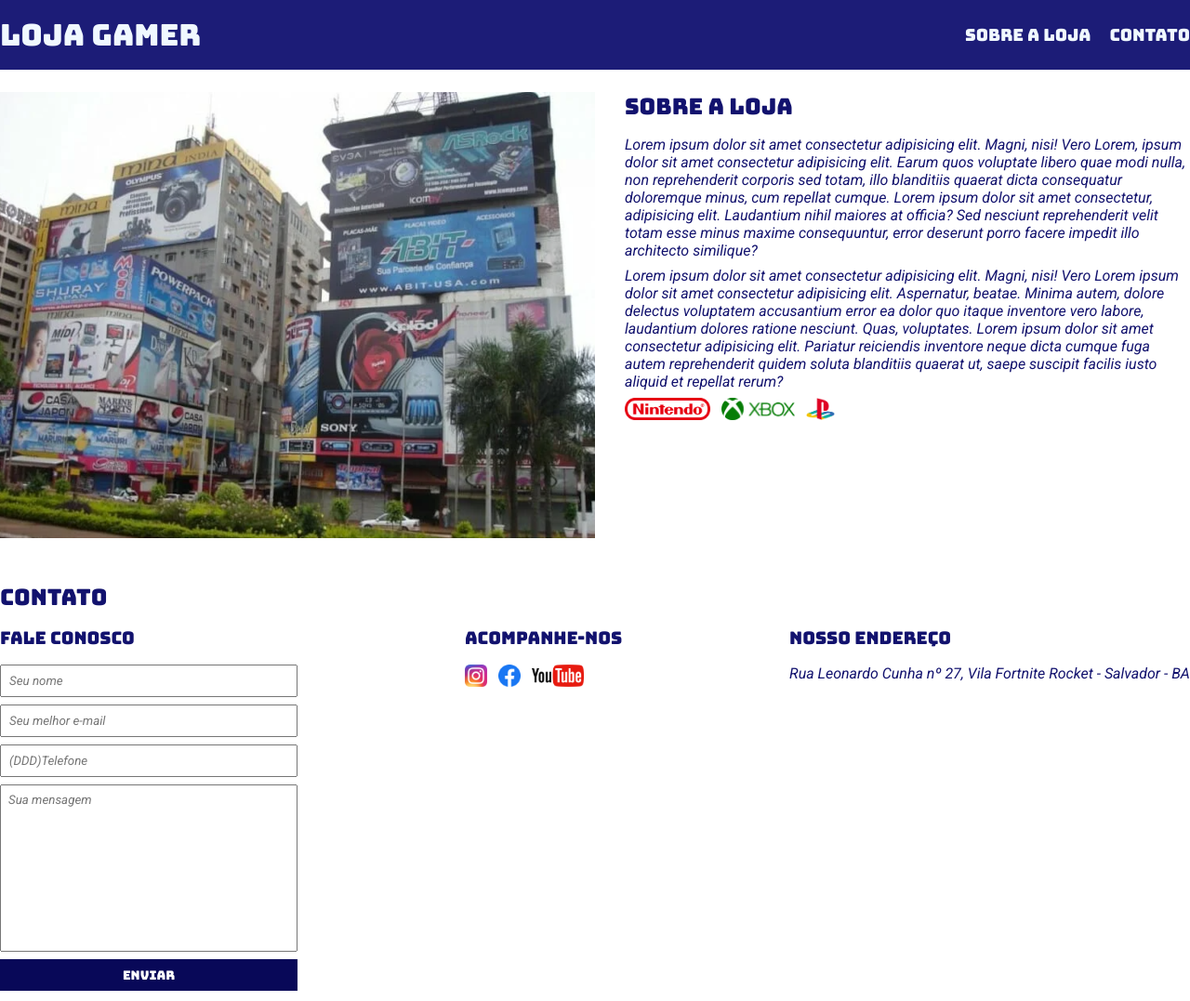
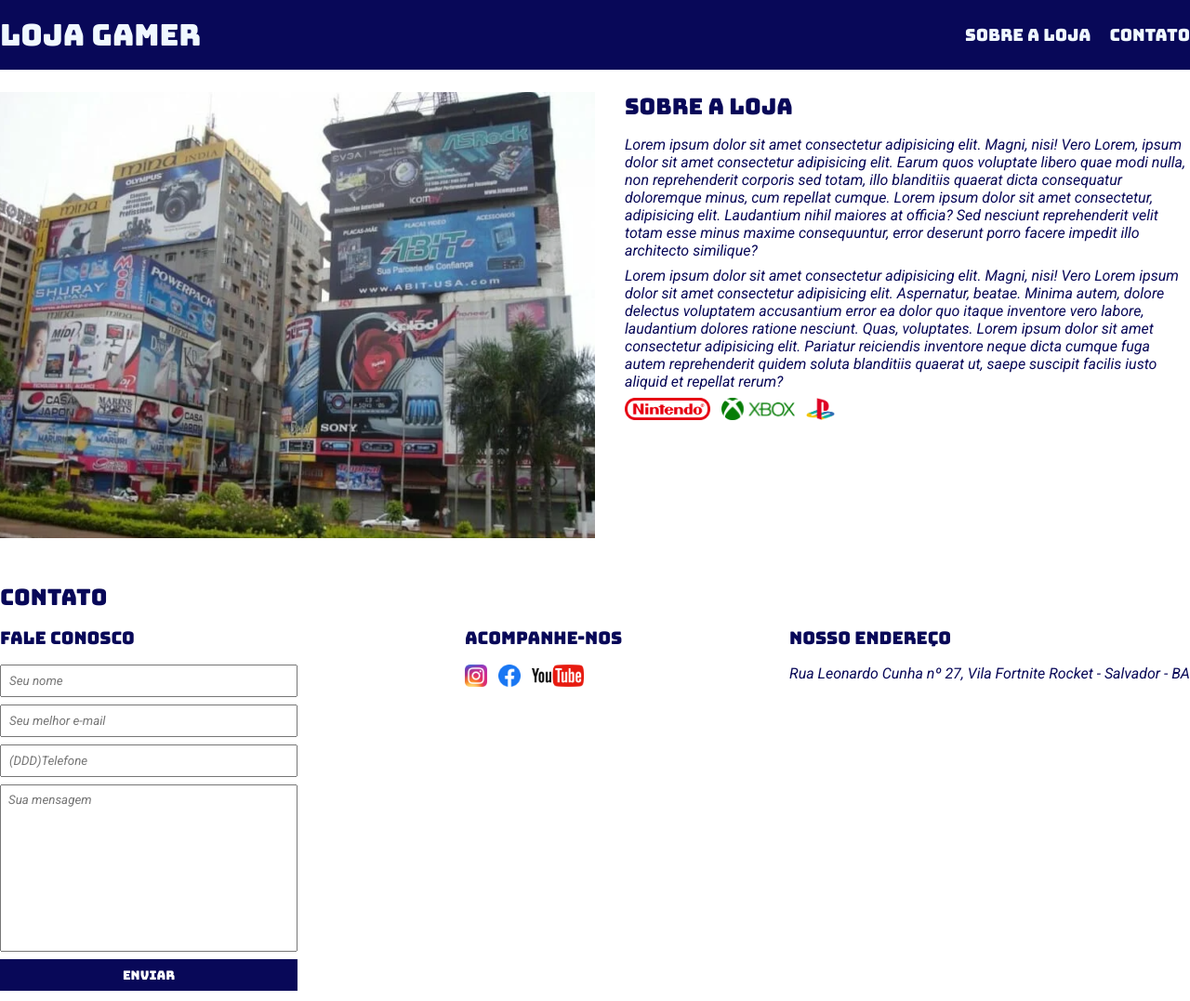
Before and after one commit to DevLeoCunha/projeto-loja-gamer, a plain HTML site: page index.html in a window 1280 px wide. Shown: the top 1077 px of the page at 93% size. Drawn offline with Linux system fonts and the light colour scheme.

Commit message:
Update main.css

```diff
--- a/main.css
+++ b/main.css
@@ -18,7 +18,7 @@ form button {
 
 header {
     padding: 16px 0;
-    background-color: rgb(28, 28, 119);
+    background-color: rgb(8, 8, 88);
     color: aliceblue;
 }
 
@@ -69,7 +69,7 @@ section .container {
 
 section {
     padding: 24px 0;
-    color: rgb(18, 18, 110);
+    color: rgb(8, 8, 88);
 }
 
 section h2 {
```
